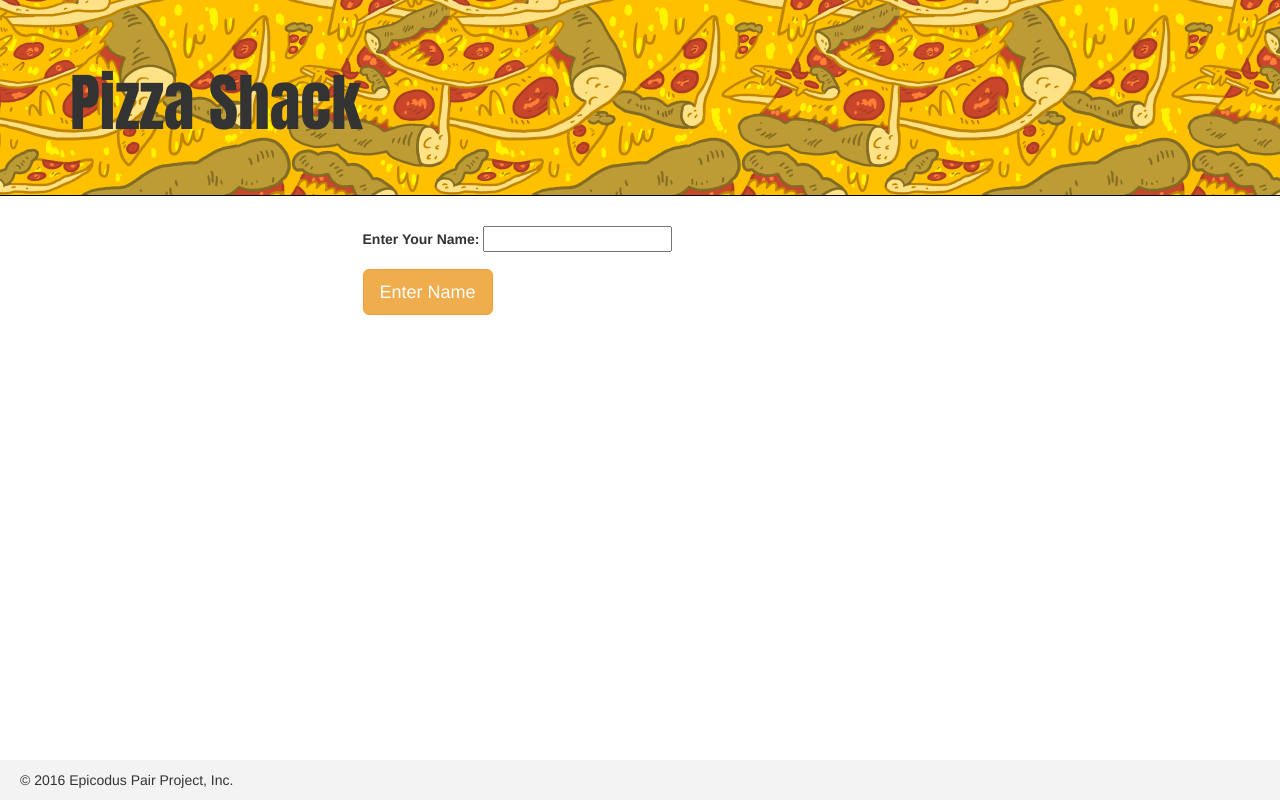
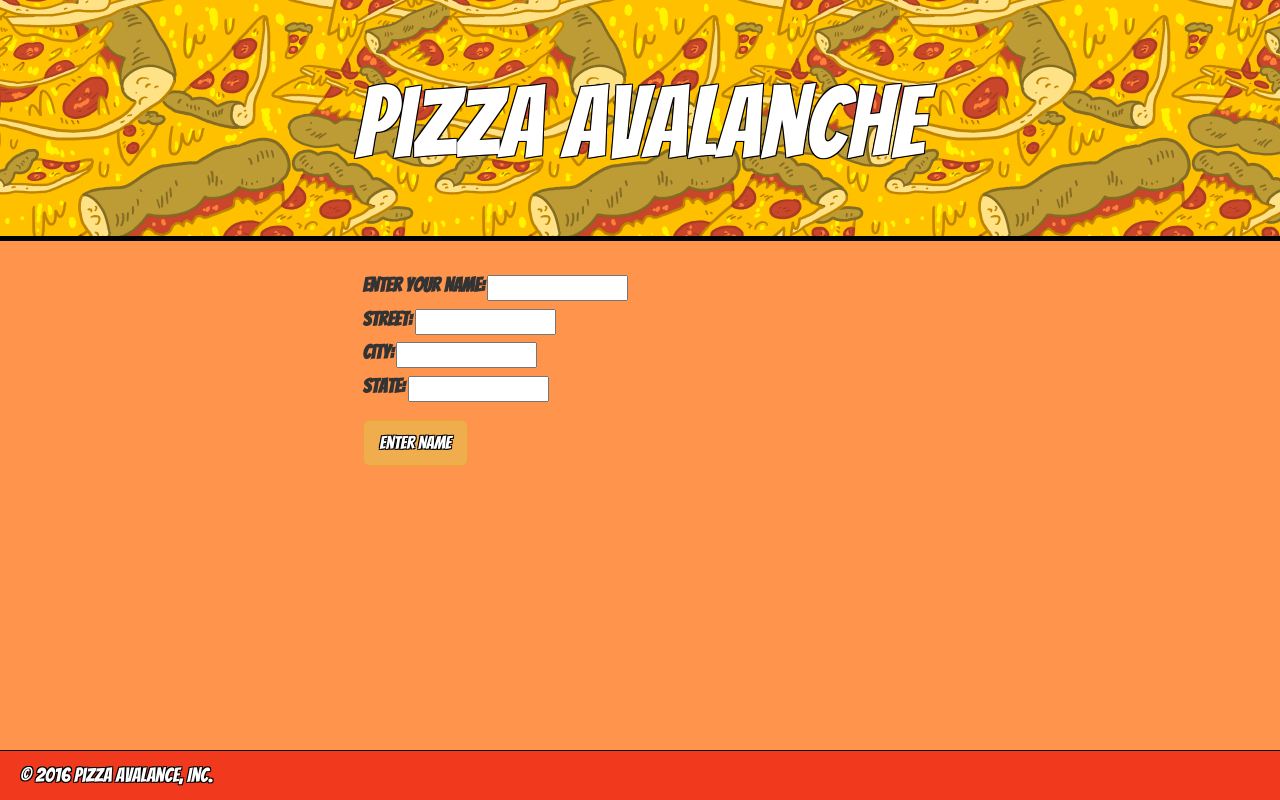
Before and after one commit to blogue/pizza-order, a plain HTML site: page index.html in a window 1280 px wide. Drawn offline with Linux system fonts and the light colour scheme.

Commit message:
it will add styling to body and footer element and additional fields to gather user info.

```diff
--- a/css/styles.css
+++ b/css/styles.css
@@ -1,12 +1,7 @@
 /*This file is for your custom css.  All yours*/
-footer {
-   background-color: #F3F3F3;
-   padding-top: 10px;
-   padding-bottom: 0px;
-   padding-left: 20px;
-   position:fixed;
-   bottom:0;
-   width:100%;
+body {
+  background-color: #FF944D;
+  font-family: Bangers, Impact;
 }
 
 #pizza-details, #output, .menu-buttons  {
@@ -15,6 +10,52 @@ footer {
 
 .jumbotron {
   background-image: url(../img/pizza.png);
-  border-bottom: solid 1px black;
-  font-family: impact;
+  border-bottom: solid 5px black;
+
 }
+
+.jumbotron h1 {
+  font-size: 100px;
+  font-family: Bangers, impact;
+  text-align: center;
+  color: white;
+  text-shadow:
+      -1px -1px 0 #000,
+      1px -1px 0 #000,
+      -1px 1px 0 #000,
+       1px 1px 0 #000;
+}
+
+label {
+  font-size: 20px;
+
+}
+
+button {
+  border: solid black 1px;
+  font-size: 25px;
+  text-shadow:
+      -1px -1px 0 #000,
+      1px -1px 0 #000,
+      -1px 1px 0 #000,
+       1px 1px 0 #000;
+
+}
+
+footer {
+   background-color: #F0391D;
+   padding-top: 10px;
+   padding-bottom: 0px;
+   padding-left: 20px;
+   position:fixed;
+   bottom:0;
+   width:100%;
+   border-top: solid 1px black;
+   color: white;
+   font-size: 20px;
+   text-shadow:
+       -1px -1px 0 #000,
+       1px -1px 0 #000,
+       -1px 1px 0 #000,
+        1px 1px 0 #000;
+}
--- a/index.html
+++ b/index.html
@@ -12,6 +12,7 @@
     <link href="css/bootstrap.min.css" rel="stylesheet">
     <!-- Custom CSS -->
     <link href="css/styles.css" rel="stylesheet">
+    <link href='https://fonts.googleapis.com/css?family=Bangers' rel='stylesheet' type='text/css'>
     <!-- Jquery JS -->
     <script src="js/jquery-2.2.4.js" type="text/javascript"></script>
     <!-- Bootstrap JS -->
@@ -23,7 +24,7 @@
     <div class="jumbotron">
       <div class="container">
         <header>
-          <h1>Pizza Shack</h1>
+          <h1>Pizza Avalanche</h1>
         </header>
       </div>
     </div>
@@ -37,8 +38,14 @@
             <!-- Prompt user for name and address -->
             <div id="user-information">
               <div class="form-group">
-                <label for="userName">Enter Your Name:</label>
-                <input type="text" id="user-name">
+                <label for="user-info">Enter Your Name:</label>
+                <input type="text" id="user-name"><br>
+                <label for="user-info">Street: </label>
+                <input type="text" id="street"><br>
+                <label for="user-info">City: </label>
+                 <input type="text" id="city"><br>
+                <label for="userName">State: </label>
+                <input type="userinfo" id="state">
               </div>
             </div>
           <div id="pizza-details">
@@ -49,13 +56,27 @@
               <input type="radio" name="size" value="medium"> <label>Medium</label>
               <input type="radio" name="size" value="large"> <label>Large</label>
             </div>
+            <div class="row">
+              <div class="col-md-3">
+                <h3>Meats</h3>
+                <div class="form-group">
+                  <input type="checkbox" name="topping" value="pepperoni"> <label>Pepperoni</label><br>
+                  <input type="checkbox" name="topping" value="salami"> <label>Salami</label><br>
+                  <input type="checkbox" name="topping" value="sausage"> <label>Sausage</label><br>
+                  <input type="checkbox" name="topping" value="chicken"> <label>Chicken</label><br>
+               </div>
+              </div>
+              <div class="col-md-3">
+                <h3>Veggies</h3>
+                <div class="form-group">
+                  <input type="checkbox" name="topping" value="olives"> <label>Olives</label><br>
+                  <input type="checkbox" name="topping" value="mushrooms"> <label>Mushrooms</label><br>
+                  <input type="checkbox" name="topping" value="bellpeppers"> <label>Bellpeppers</label><br>
+                  <input type="checkbox" name="topping" value="onions"> <label>Onions</label><br>
+               </div>
+              </div>
+            </div>
 
-            <div class="form-group">
-              <input type="checkbox" name="topping" value="pepperoni"> <label>Pepperoni</label><br>
-              <input type="checkbox" name="topping" value="salami"> <label>Salami</label><br>
-              <input type="checkbox" name="topping" value="sausage"> <label>Sausage</label><br>
-              <input type="checkbox" name="topping" value="chicken"> <label>Chicken</label><br>
-           </div>
           </div>
         </div>
       </div>
@@ -82,7 +103,7 @@
       </div>
     </div> <!-- end container -->
     <footer>
-      <p>&copy; 2016 Epicodus Pair Project, Inc.</p>
+      <p>&copy; 2016 Pizza Avalance, Inc.</p>
     </footer>
   </body>
 </html>
```
Also changed, not shown: js/scripts.js (+0 -10 lines).
